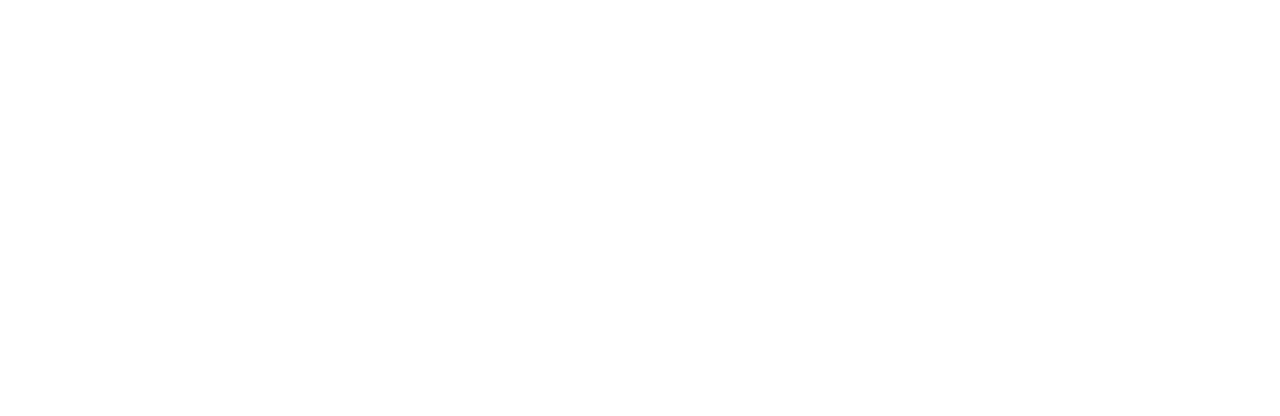
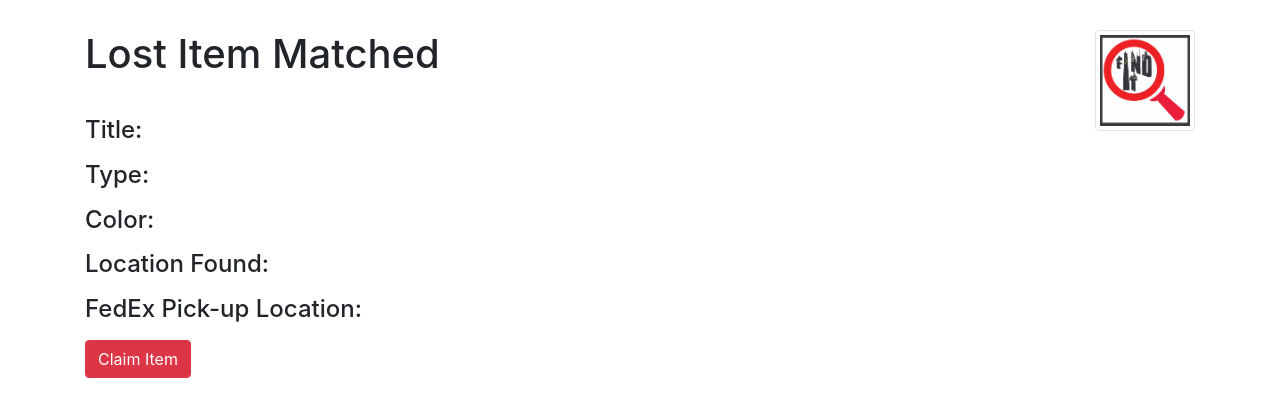
Before and after one commit to chuyunhuang/FindIt_frontend, a React (Create React App) app: page /#/itemmatch in a window 1280 px wide. Shown: the top 416 px of the page. Built offline with nearby package versions, Linux system fonts and the light colour scheme.

Commit message:
implemented matchItem page

```diff
--- a/src/App.js
+++ b/src/App.js
@@ -1,17 +1,22 @@
 import React from 'react';
-import {HashRouter, Route,} from 'react-router-dom';
+import {HashRouter, Route, Switch} from 'react-router-dom';
 
 //Pages
 import Home from './Component/home';
 import FoundItemForm from './Container/FoundItemForm';
 import LostItemForm from './Container/LostItemForm';
+import ItemMatch from './Container/itemMatch';
+
 
 function App() {
   return (
     <HashRouter>
-      <Route path= "/" exact component={Home} />
-      <Route path = "/found" exact component={FoundItemForm} />
-      <Route path= "/lost" exact component ={LostItemForm} />
+      <Switch>
+      <Route path= "/" exact strict component={Home} />
+      <Route path = "/found" exact strict component={FoundItemForm} />
+      <Route path= "/lost" exact strict component ={LostItemForm} />
+      <Route path= "/itemmatch" exact strict component ={ItemMatch} />
+      </Switch>
     </HashRouter>
 
   );
--- a/src/Container/FoundItemForm.js
+++ b/src/Container/FoundItemForm.js
@@ -24,6 +24,10 @@
           <img src={Logo} className="img-thumbnail float-right" style={{width:'100px'}}/>
           </Link>
           </h1>
+        </div>
+        <div className="form-group ">
+          <label for="inputEmail3">Title</label>
+            <input type="text" className="form-control" placeholder="Description" ></input>
         </div>
         <div className="form-group">
           <label for="inputState">TYPE</label>
--- a/src/Container/itemMatch.js
+++ b/src/Container/itemMatch.js
@@ -0,0 +1,67 @@
+import React from 'react';
+import { Link } from 'react-router-dom';
+
+import './Style/mainForm.css';
+import Logo from '../Component/Image/findIt.jpg';
+
+class ItemMatch extends React.Component {
+  constructor(props) {
+    super(props)
+    this.state = {
+      user_id: '',
+      type: '',
+      color: '',
+      location: '',
+      date: '',
+    }
+  }
+
+  render() {
+    return (
+      <div className="container">
+        <div style={{ paddingBottom: "30px" }}>
+          <h1>Lost Item Matched
+            <Link to="/">
+              <img src={Logo} className="img-thumbnail float-right" style={{ width: '100px' }} />
+            </Link>
+          </h1>
+        </div>
+        <p>
+        <div>
+          <h4>Title: </h4>
+        </div>
+        </p>
+        <p>
+        <div>
+          <h4>Type: </h4>
+        </div>
+        </p>
+        <p>
+        <div>
+          <h4>Color: </h4>
+        </div>
+        </p>
+        <p>
+        <div>
+          <h4>Location Found: </h4>
+        </div>
+        </p>
+        <p>
+        <div>
+          <h4>FedEx Pick-up Location: </h4>
+        </div>
+        </p>
+
+        <div className="form-group">
+          <button type="button" class="btn btn-danger">Claim Item</button>
+        </div>
+
+
+      </div>
+    )
+  }
+}
+
+
+
+export default ItemMatch
```
